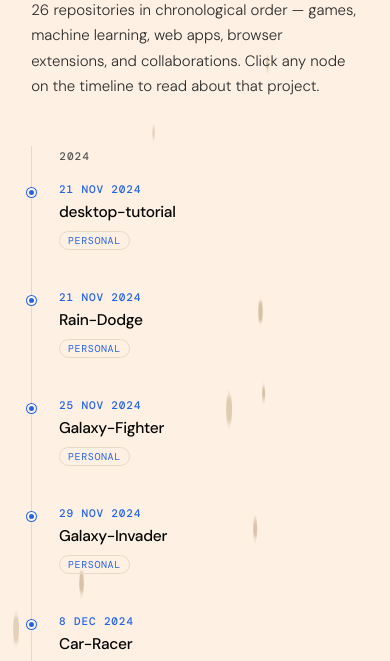
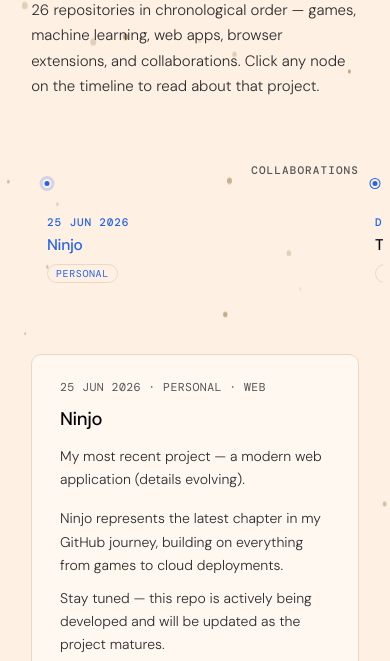
Before and after one commit to KaranVishwakarma-1807/My_Portfolio, a plain HTML site: page github-journey.html in a window 390 px wide. Shown: the part 338-999 px from the top of the page. Drawn offline with nearby package versions, Linux system fonts and the light colour scheme.

Commit message:
Make GitHub timeline horizontally scrollable
Convert the GitHub journey timeline from a vertical two-column layout to a horizontal, scrollable timeline. CSS: enable horizontal overflow, smooth scrolling and snap behavior; make .github-timeline a flex container; give .repo-timeline-entry fixed/responsive flex sizes; reposition year divider and timeline marker; disable sticky .repo-detail. JS: adjust IntersectionObserver rootMargin for horizontal layout and auto-scroll the default repo into view on init. These changes improve navigation and mobile responsiveness.

Co-authored-by: Copilot <223556219+Copilot@users.noreply.github.com>

```diff
--- a/script.js
+++ b/script.js
@@ -151,7 +151,7 @@ function initTimelineFadeIn() {
   }, {
     threshold: 0.12,
     root: scrollContainer,
-    rootMargin: '0px 0px 24px 0px',
+    rootMargin: '0px 24px 0px 0px',
   });
 
   const observePending = () => {
@@ -713,6 +713,10 @@ function initGithubJourney() {
         : GITHUB_REPOS.filter((r) => r.created).slice(-1)[0]?.id
           || GITHUB_REPOS[0].id;
       selectRepo(defaultId, { updateHash: !hashId });
+      timeline.querySelector(`[data-repo-id="${defaultId}"]`)?.scrollIntoView({
+        block: 'nearest',
+        inline: 'center',
+      });
 
       initFadeIn();
 
--- a/style.css
+++ b/style.css
@@ -1077,28 +1077,47 @@ footer p {
 
 .github-journey-layout {
   display: grid;
-  grid-template-columns: minmax(260px, 340px) 1fr;
-  gap: 2rem;
-  align-items: start;
+  grid-template-columns: 1fr;
+  gap: 1.5rem;
 }
 
 .github-timeline-scroll {
-  max-height: 72vh;
-  overflow-y: auto;
-  padding-right: 0.5rem;
+  overflow-x: auto;
+  overflow-y: hidden;
+  padding-bottom: 0.75rem;
   scrollbar-width: thin;
   scrollbar-color: var(--border) transparent;
+  scroll-behavior: smooth;
+  scroll-snap-type: x proximity;
 }
 
-.github-timeline-scroll::-webkit-scrollbar { width: 5px; }
+.github-timeline-scroll::-webkit-scrollbar { height: 5px; }
 .github-timeline-scroll::-webkit-scrollbar-thumb {
   background: var(--border);
   border-radius: 4px;
 }
 
+.github-timeline {
+  display: flex;
+  align-items: stretch;
+  min-width: max-content;
+  padding: 2rem 1.5rem 1rem;
+}
+
+.github-timeline::before {
+  top: 2.45rem;
+  right: 1.5rem;
+  bottom: auto;
+  left: 1.5rem;
+  width: auto;
+  height: 1px;
+}
+
 .repo-timeline-entry {
   display: block;
-  width: 100%;
+  flex: 0 0 220px;
+  min-height: 130px;
+  padding: 2rem 1rem 0.5rem;
   text-align: left;
   background: transparent;
   border: none;
@@ -1106,6 +1125,14 @@ footer p {
   font-family: inherit;
   color: inherit;
   transition: opacity 0.15s;
+  scroll-snap-align: start;
+}
+
+.github-timeline .timeline-marker {
+  left: 1rem;
+  top: 0.45rem;
+  border-color: var(--bg);
+  transform: translateX(-50%);
 }
 
 .repo-timeline-entry:hover .timeline-institution {
@@ -1143,20 +1170,25 @@ footer p {
 [data-theme="dark"] .repo-type-badge.collaborative { color: #a78bfa; }
 
 .timeline-year-divider {
+  position: relative;
+  z-index: 1;
+  flex: 0 0 4rem;
+  align-self: flex-start;
+  margin: 0;
+  padding: 0;
+  background: var(--bg);
   font-family: 'DM Mono', monospace;
   font-size: 11px;
   font-weight: 500;
   letter-spacing: 0.1em;
   text-transform: uppercase;
   color: var(--text-tertiary);
-  padding: 0.5rem 0 1rem;
-  margin-left: -1.75rem;
-  padding-left: 1.75rem;
+  text-align: center;
+  transform: translateY(-0.65rem);
 }
 
 .repo-detail {
-  position: sticky;
-  top: 6rem;
+  position: static;
   min-height: 280px;
 }
 
@@ -1194,17 +1226,12 @@ footer p {
 .repo-detail .project-link { margin-top: 1.25rem; }
 
 @media (max-width: 900px) {
-  .github-journey-layout {
-    grid-template-columns: 1fr;
+  .github-timeline-scroll {
+    margin-right: -1.5rem;
+    padding-right: 1.5rem;
   }
 
-  .github-timeline-scroll {
-    max-height: none;
-    overflow-y: visible;
-    padding-right: 0;
-  }
-
-  .repo-detail {
-    position: static;
+  .repo-timeline-entry {
+    flex-basis: min(72vw, 220px);
   }
 }
```
